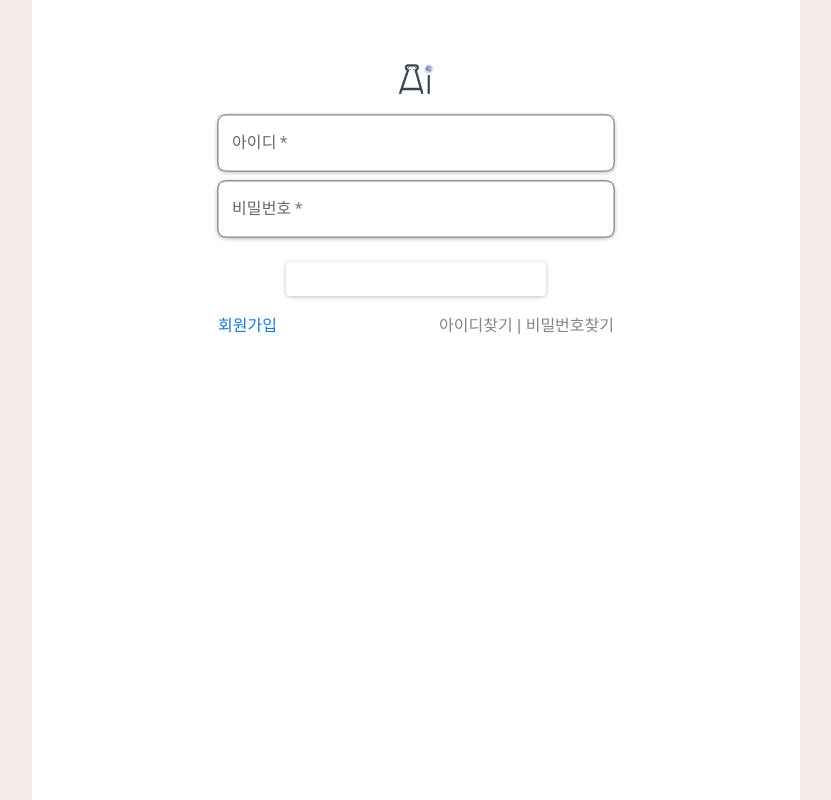
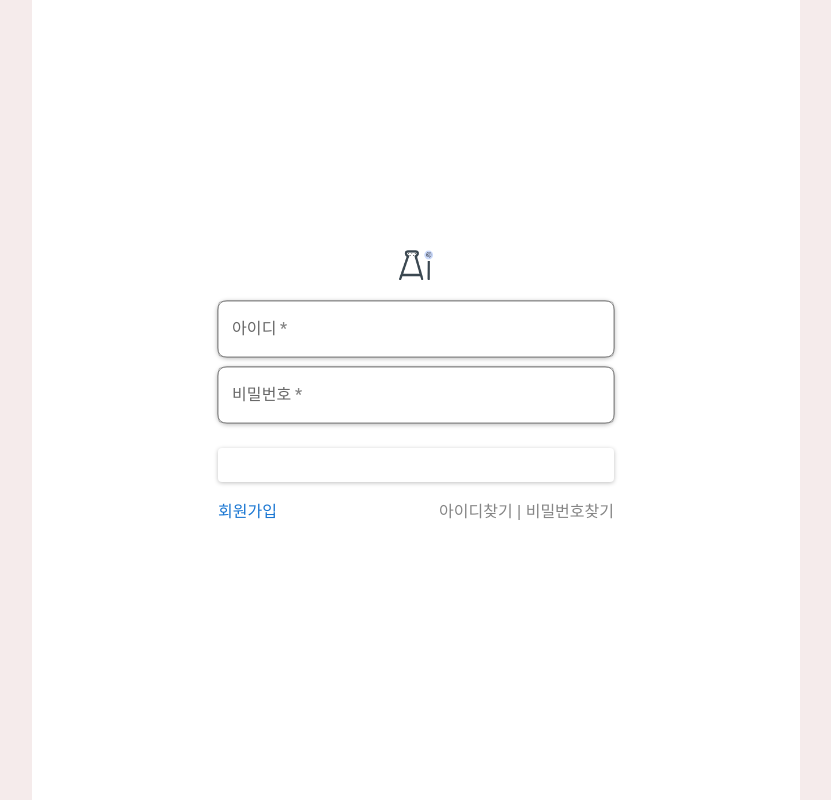
Before and after one commit to Capstone-AIjjadang/FE, a React (Create React App) app in the folder fe/: page /Login in a window 1280 px wide. Shown: the whole page, without its empty margins (224-1055 px from the left). Built offline with nearby package versions, Linux system fonts and the light colour scheme; a web font is replaced by a local one.

Commit message:
[feat] 내 건강정보 페이지 로그인 버튼 연동
로그인 버튼의 css가 올바르게 적용 안되는 에러가 있는데 아직 해결 못함

```diff
--- a/fe/src/components/Login.js
+++ b/fe/src/components/Login.js
@@ -25,7 +25,7 @@ export default function Login() {
         <Container component="main" maxWidth="xs">
             <Box
                 sx={{
-                marginTop: 8,
+                marginTop: '250px',
                 display: 'flex',
                 flexDirection: 'column',
                 alignItems: 'center',
@@ -33,7 +33,7 @@ export default function Login() {
             >
                 <div className="Card1">
                     <div className="logo_image">
-                        <img src={"/imgs/Logo.png"} height="30px" />
+                        <img src={"/imgs/Logo.png"} height="30px"/>
                     </div>
                 </div>
 
@@ -73,7 +73,7 @@ export default function Login() {
                 //mt는 위쪽과의 간격격
                 sx={{ mt: 3, mb: 2 }}
                 >
-                    {/* <span className={style.loginfont}>로그인</span> */}
+                    <span className={style.loginfont}>로그인</span>
                 </Button>
 
                 <Grid container>
--- a/fe/src/components/My.js
+++ b/fe/src/components/My.js
@@ -1,4 +1,5 @@
 import React, { useEffect, useState } from 'react';
+import { Link } from 'react-router-dom';
 import axios from 'axios';
 import style from '../css/My.module.css';
 import { MdOutlineRecommend } from "react-icons/md";
@@ -10,7 +11,6 @@ import { createTheme, ThemeProvider } from '@mui/material/styles';
 import { memberinfo } from './Api';
 
 const My = () => {
-
     const [userData, setUserData] = useState(null);
     const [formData, setFormData] = useState({
         name: "성헌아",
@@ -212,9 +212,13 @@ const My = () => {
 
             <div className={style.center_container}>
                 {isA1Visible && (
+
+                    <Link to="/Login" className={style.login}>
                         <button onClick={toggleButtons1} className={style.logout}>
                             로그인
                         </button>
+                    </Link>
+
                 )}
             {isB1Visible && (
                 <button onClick={toggleButtons1} className={style.logout}>
@@ -233,7 +237,7 @@ const My = () => {
                 </button>
             )}
         </div>
-        </div>
+        </div >
     );
 };
 
--- a/fe/src/css/Login.module.css
+++ b/fe/src/css/Login.module.css
@@ -6,16 +6,16 @@
     align-items: center;
 }
 
-.login{
-    width: 260px;
+.login {
     height: 34px;
+    flex-shrink: 0;
+    width:100%;
     border-radius: 30px;
     background: #3D61AD;
     box-shadow: 0px 1px 4px 0px rgba(0, 0, 0, 0.25);
 }
 
 .loginfont{
-    width: 30px;
     color: #FFF;
     font-size: 16px;
     font-style: normal;
```
Lines whose indentation alone changed are shown as unchanged.
